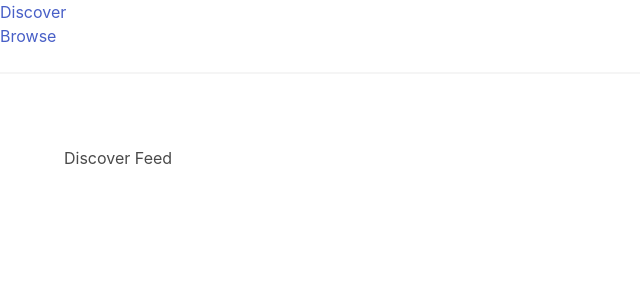
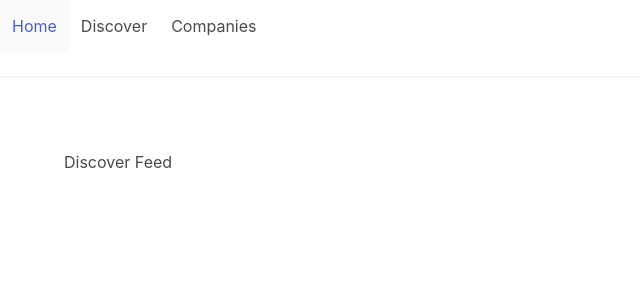
Before and after one commit to tylerbuchea/goldi, a React (Create React App) app: page / in a window 1280 px wide. Shown: the top 300 px of the page, without its empty margins (0-640 px from the left). Built offline with nearby package versions, Linux system fonts and the light colour scheme.

Commit message:
Add navbar logo

```diff
--- a/src/routes/Router.js
+++ b/src/routes/Router.js
@@ -13,10 +13,19 @@ import CompanyDetailContainer from './CompanyDetailContainer';
 const root = () => (
   <Router>
     <div>
-      <ul>
+      {/* <ul>
         <li><Link to="/">Discover</Link></li>
         <li><Link to="/companies">Browse</Link></li>
-      </ul>
+      </ul> */}
+      <nav className="navbar">
+        <div className="navbar-start">
+          <a className="navbar-item" href="https://bulma.io/">
+            Home
+          </a>
+          <Link to="/" className="navbar-item">Discover</Link>
+          <Link to="/companies" className="navbar-item">Companies</Link>
+        </div>
+      </nav>
 
       <hr/>
       <div className="section">
```
